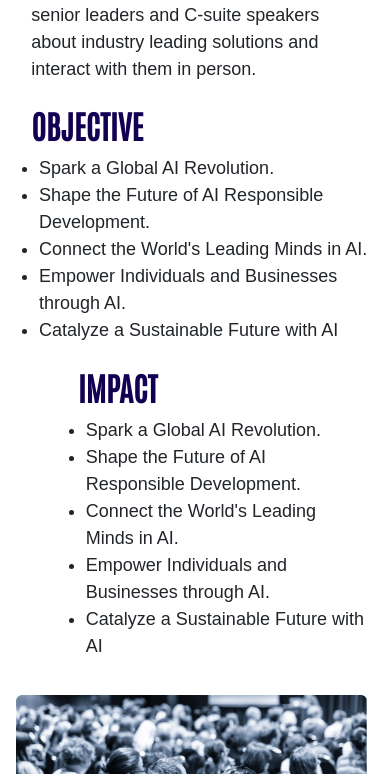
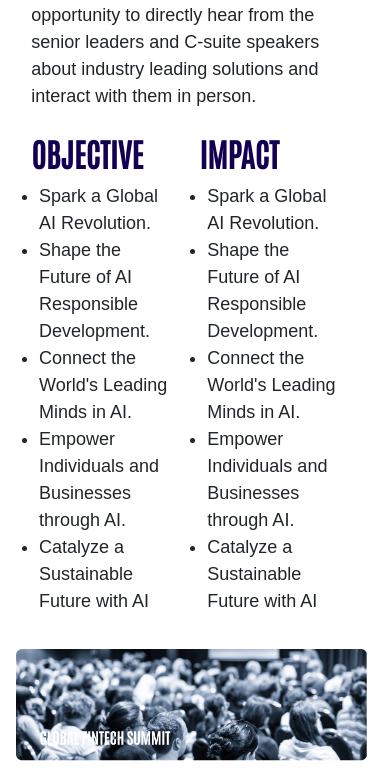
Before and after one commit to Shaina-Sarika/GIF-website, a plain HTML site: page whatweproduce.html in a window 390 px wide. Shown: the part 2505-3279 px from the top of the page. Drawn offline with nearby package versions, Linux system fonts and the light colour scheme.

Commit message:
make whatweproduce responsive

```diff
--- a/css/whatweproduce_style.css
+++ b/css/whatweproduce_style.css
@@ -24,7 +24,7 @@ body
 .layout1_intro {
     display: inline-block;
     overflow: hidden;
-    padding: 3vw 8vw 4vw 8vw;
+    padding: 10vw 8vw 4vw 8vw;
     width: 45vw;
 }
 .layout1_intro h1, .layout1_intro h3 {
@@ -79,7 +79,7 @@ body
 }
 .impact {
     display: inline-block;
-    margin: 1vw 6vw 0.7vw 12vw;
+    margin: 1vw auto 0.7vw 12vw;
 }
 .impact2 {
     overflow: hidden;
@@ -98,6 +98,20 @@ body
 }
 .objective5 {
     overflow: hidden;
+}
+@media screen and (max-width:1215px) and (min-width: 1056px) {
+    .impact {
+        margin: 1vw auto 0.7vw 1vw;
+    }
+}
+@media screen and (max-width:1056px) {
+    .objective {
+        width: 45vw;
+    }
+    .impact {
+        width: 45vw;
+        margin: 0 auto 0.7vw -3vw;
+    }
 }
 
 
```
